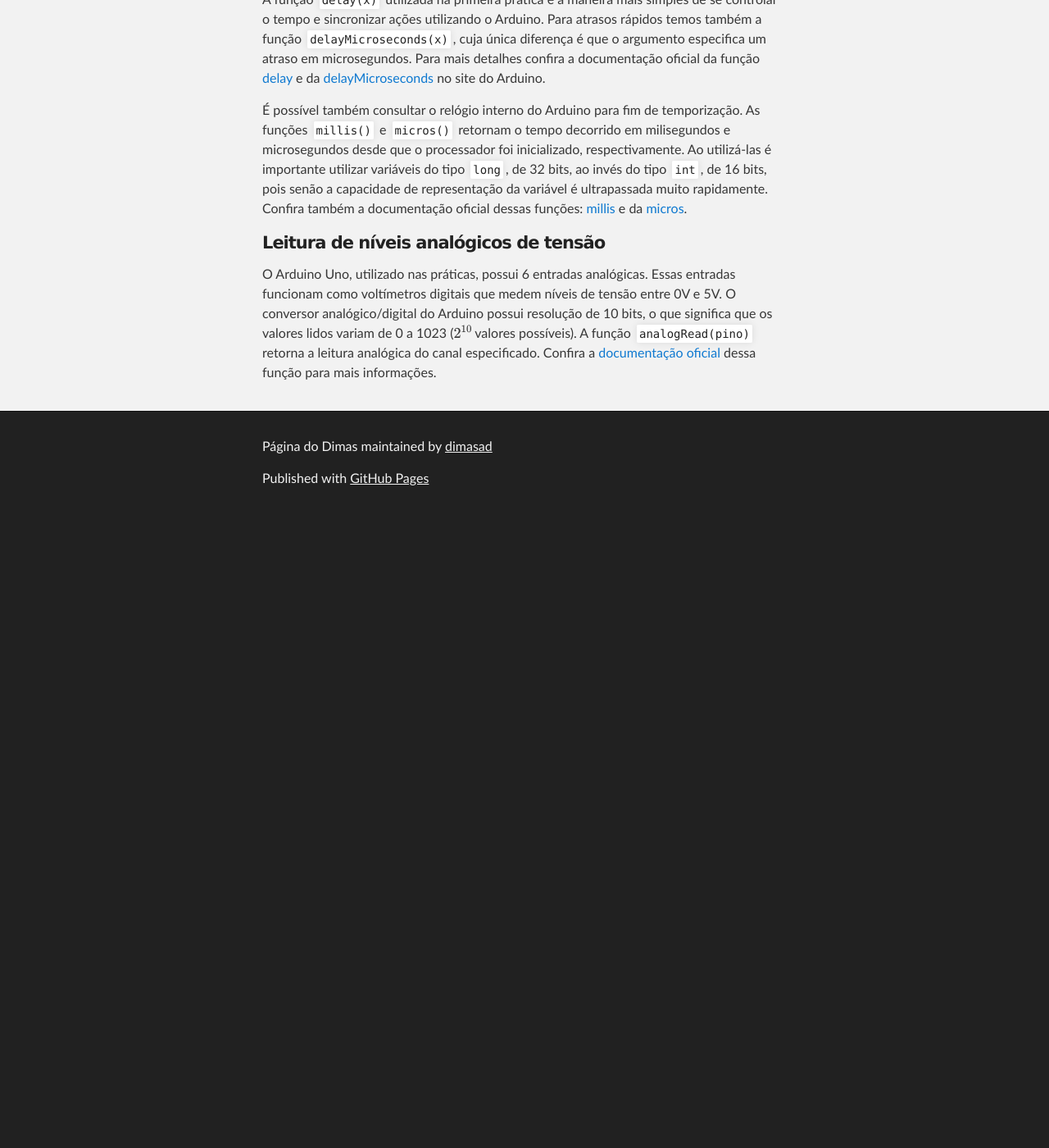
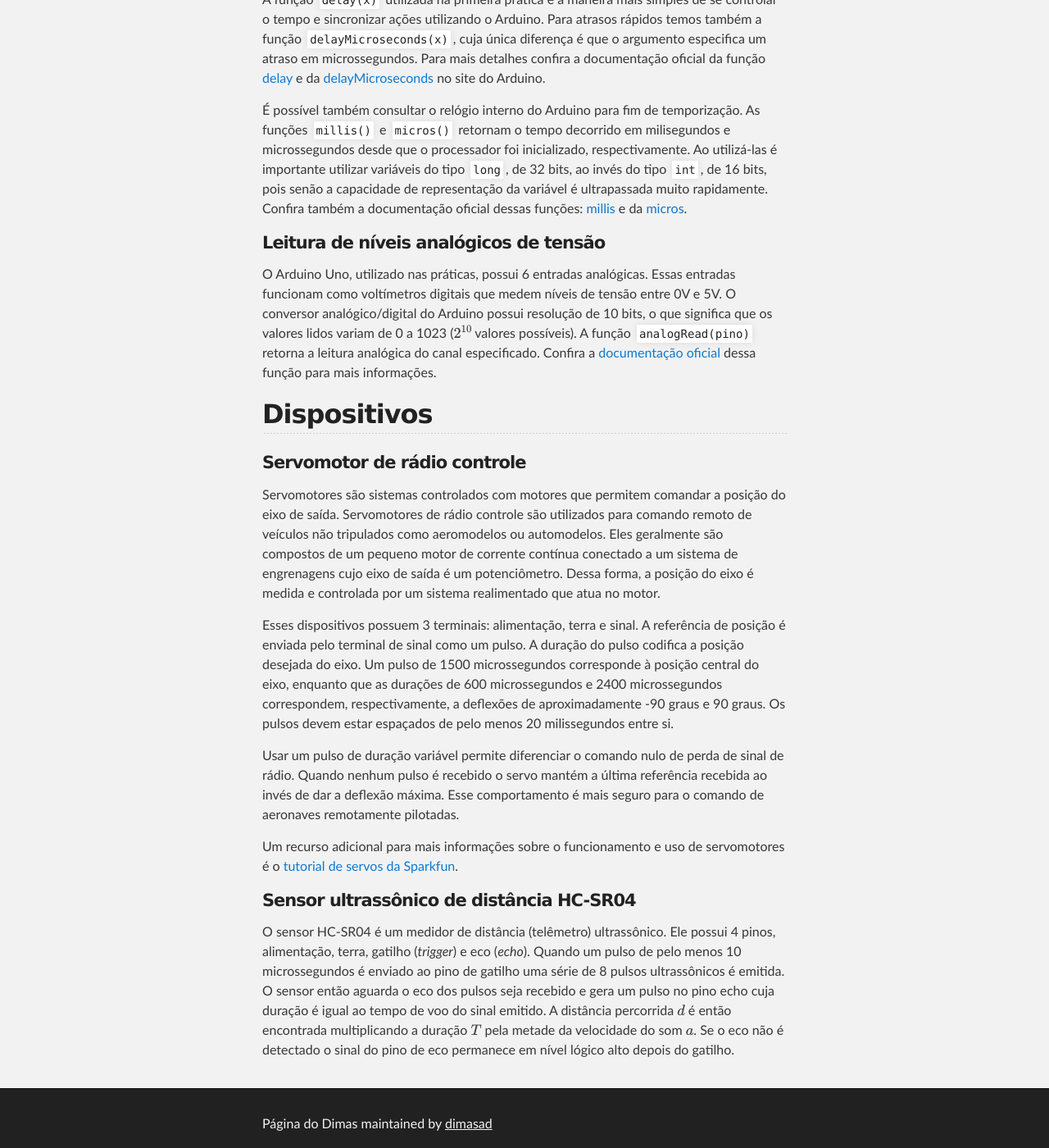
Before and after one commit to dimasad/dimasad.github.io.OLD, a Jekyll site: the page built from _aulas/pratica2.md, in a window 1280 px wide and 1400 px high, scrolled down 658 px. Shown: the whole window at 82% size. Built offline with Jekyll 4.4.1, drawn with Linux system fonts in a browser that asks for light colours; formulas are drawn with MathJax 3; before the commit the page ends 1288 px from its top, so only the background shows below that.

Commit message:
Adição de mais conteúdo na pratica 2.

```diff
--- a/_aulas/pratica2.md
+++ b/_aulas/pratica2.md
@@ -26,7 +26,7 @@
 A função `delay(x)` utilizada na primeira prática é a maneira mais simples
 de se controlar o tempo e sincronizar ações utilizando o Arduino.
 Para atrasos rápidos temos também a função `delayMicroseconds(x)`, cuja
-única diferença é que o argumento especifica um atraso em microsegundos.
+única diferença é que o argumento especifica um atraso em microssegundos.
 Para mais detalhes confira a documentação oficial da função
 [delay](https://www.arduino.cc/en/Reference/Delay) e da
 [delayMicroseconds](https://www.arduino.cc/en/Reference/DelayMicroseconds)
@@ -35,7 +35,7 @@
 É possível também consultar o relógio interno do Arduino para fim de
 temporização.
 As funções `millis()` e `micros()` retornam o tempo decorrido em milisegundos
-e microsegundos desde que o processador foi inicializado, respectivamente.
+e microssegundos desde que o processador foi inicializado, respectivamente.
 Ao utilizá-las é importante utilizar variáveis do tipo `long`, de 32 bits, ao
 invés do tipo `int`, de 16 bits, pois senão a capacidade de representação
 da variável é ultrapassada muito rapidamente.
@@ -54,3 +54,52 @@
 A função `analogRead(pino)` retorna a leitura analógica do canal especificado.
 Confira a [documentação oficial](https://www.arduino.cc/en/Reference/AnalogRead)
 dessa função para mais informações.
+
+Dispositivos
+------------
+
+#### Servomotor de rádio controle
+Servomotores são sistemas controlados com motores que permitem comandar a
+posição do eixo de saída.
+Servomotores de rádio controle são utilizados para comando remoto de veículos
+não tripulados como aeromodelos ou automodelos.
+Eles geralmente são compostos de um pequeno motor de corrente contínua
+conectado a um sistema de engrenagens cujo eixo de saída é um potenciômetro.
+Dessa forma, a posição do eixo é medida e controlada por um sistema
+realimentado que atua no motor.
+
+Esses dispositivos possuem 3 terminais: alimentação, terra e sinal.
+A referência de posição é enviada pelo terminal de sinal como um pulso.
+A duração do pulso codifica a posição desejada do eixo.
+Um pulso de 1500 microssegundos corresponde à posição central do eixo, enquanto
+que as durações de 600 microssegundos e 2400 microssegundos correspondem,
+respectivamente, a deflexões de aproximadamente -90 graus e
+90 graus.
+Os pulsos devem estar espaçados de pelo menos 20 milissegundos entre si.
+
+Usar um pulso de duração variável permite diferenciar o comando nulo de perda
+de sinal de rádio.
+Quando nenhum pulso é recebido o servo mantém a última referência recebida
+ao invés de dar a deflexão máxima.
+Esse comportamento é mais seguro para o comando de aeronaves remotamente
+pilotadas.
+
+Um recurso adicional para mais informações sobre o funcionamento e uso de
+servomotores é o [tutorial de servos da Sparkfun].
+
+#### Sensor ultrassônico de distância HC-SR04
+
+O sensor HC-SR04 é um medidor de distância (telêmetro) ultrassônico.
+Ele possui 4 pinos, alimentação, terra, gatilho (_trigger_) e eco
+(_echo_).
+Quando um pulso de pelo menos 10 microssegundos é enviado ao pino de gatilho
+uma série de 8 pulsos ultrassônicos é emitida.
+O sensor então aguarda o eco dos pulsos seja recebido e gera um
+pulso no pino echo cuja duração é igual ao tempo de voo do sinal
+emitido.
+A distância percorrida $$d$$ é então encontrada multiplicando a duração $$T$$
+pela metade da velocidade do som $$a$$.
+Se o eco não é detectado o sinal do pino de eco permanece em nível lógico alto
+depois do gatilho.
+
+[tutorial de servos da Sparkfun]: https://learn.sparkfun.com/tutorials/hobby-servo-tutorial
```
